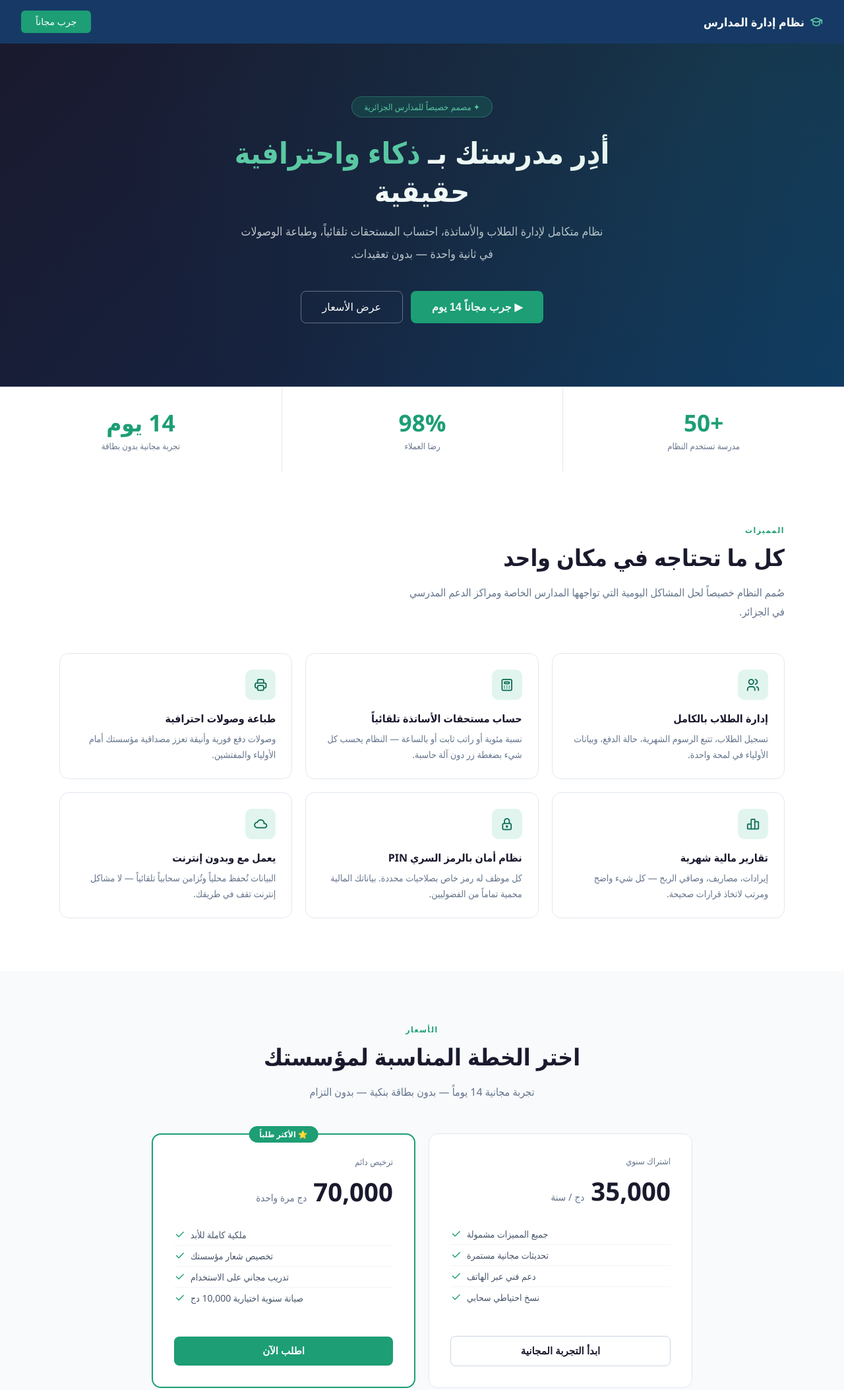
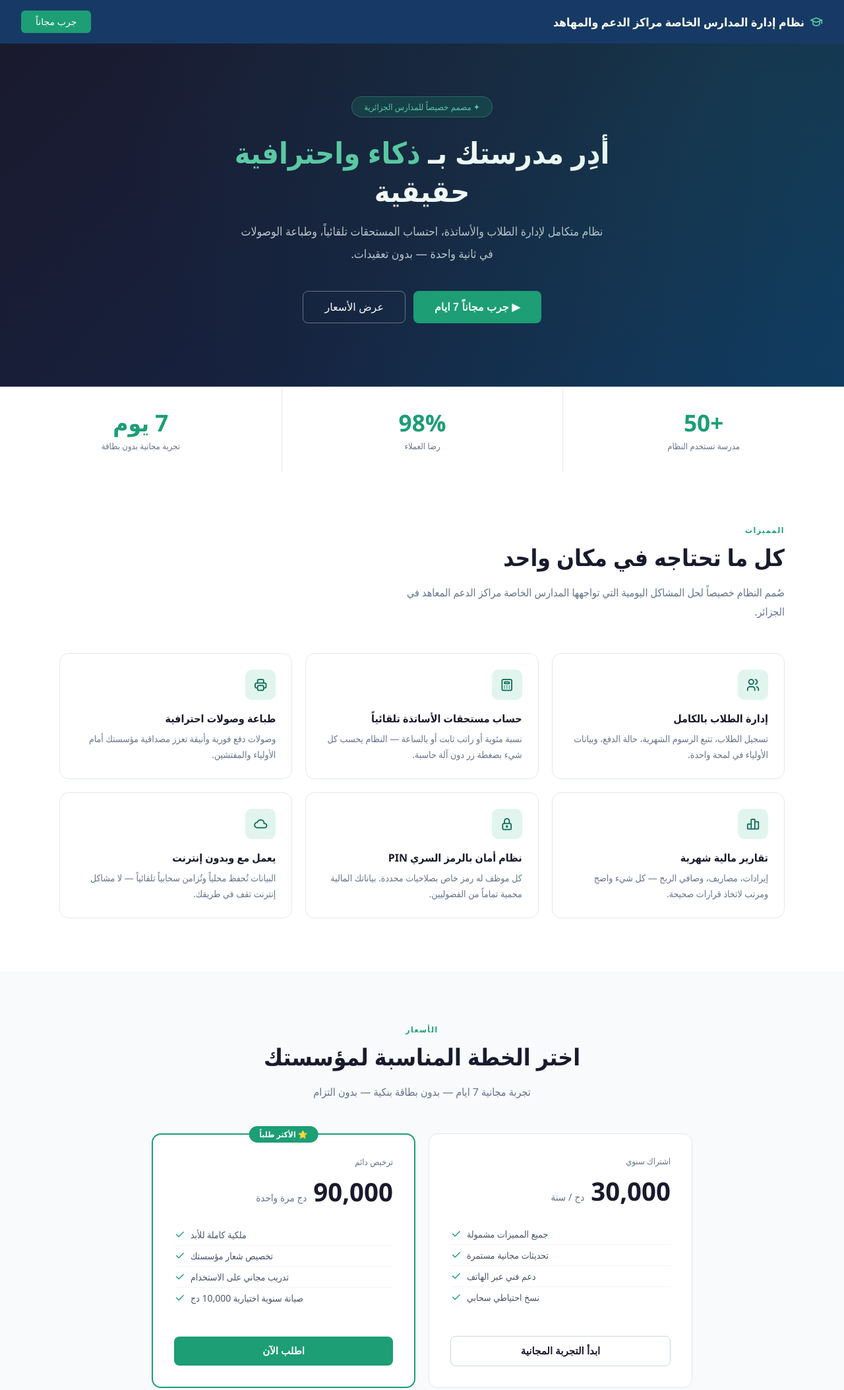
Before and after one commit to adeeem1/school-landing, a plain HTML site: page index.html in a window 1280 px wide. Shown: the top 2107 px of the page at 66% size. Drawn offline with Linux system fonts and the light colour scheme.

Commit message:
Update index.html

```diff
--- a/index.html
+++ b/index.html
@@ -3,7 +3,7 @@
 <head>
 <meta charset="UTF-8">
 <meta name="viewport" content="width=device-width, initial-scale=1.0">
-<title>نظام إدارة المدارس الخاصة | الجزائر</title>
+<title>نظام إدارة المدارس الخاصة مراكز الدعم والمهاهد | الجزائر</title>
 <link rel="stylesheet" href="https://cdn.jsdelivr.net/npm/@tabler/icons-webfont@latest/tabler-icons.min.css">
 <style>
 *{box-sizing:border-box;margin:0;padding:0}
@@ -120,7 +120,7 @@ footer{background:#1a1a2e;color:rgba(255,255,255,0.5);text-align:center;padding:
 
 <!-- NAV -->
 <nav class="nav">
-  <div class="nav-brand"><i class="ti ti-school"></i> نظام إدارة المدارس</div>
+  <div class="nav-brand"><i class="ti ti-school"></i> نظام إدارة المدارس الخاصة مراكز الدعم والمهاهد</div>
   <button class="nav-cta" onclick="document.getElementById('trial-form').scrollIntoView({behavior:'smooth'})">
     جرب مجاناً
   </button>
@@ -133,7 +133,7 @@ footer{background:#1a1a2e;color:rgba(255,255,255,0.5);text-align:center;padding:
   <p>نظام متكامل لإدارة الطلاب والأساتذة، احتساب المستحقات تلقائياً، وطباعة الوصولات في ثانية واحدة — بدون تعقيدات.</p>
   <div class="btn-group">
     <button class="btn-primary" onclick="document.getElementById('trial-form').scrollIntoView({behavior:'smooth'})">
-      ▶ جرب مجاناً 14 يوم
+      ▶ جرب مجاناً 7 ايام
     </button>
     <button class="btn-secondary" onclick="document.getElementById('pricing').scrollIntoView({behavior:'smooth'})">
       عرض الأسعار
@@ -145,7 +145,7 @@ footer{background:#1a1a2e;color:rgba(255,255,255,0.5);text-align:center;padding:
 <div class="stats-bar">
   <div class="stat-item"><span class="stat-num">+50</span><span class="stat-label">مدرسة تستخدم النظام</span></div>
   <div class="stat-item"><span class="stat-num">98%</span><span class="stat-label">رضا العملاء</span></div>
-  <div class="stat-item"><span class="stat-num">14 يوم</span><span class="stat-label">تجربة مجانية بدون بطاقة</span></div>
+  <div class="stat-item"><span class="stat-num">7 يوم</span><span class="stat-label">تجربة مجانية بدون بطاقة</span></div>
 </div>
 
 <!-- FEATURES -->
@@ -153,7 +153,7 @@ footer{background:#1a1a2e;color:rgba(255,255,255,0.5);text-align:center;padding:
   <div class="section-inner">
     <div class="section-label">المميزات</div>
     <h2>كل ما تحتاجه في مكان واحد</h2>
-    <p class="sub">صُمم النظام خصيصاً لحل المشاكل اليومية التي تواجهها المدارس الخاصة ومراكز الدعم المدرسي في الجزائر.</p>
+    <p class="sub">صُمم النظام خصيصاً لحل المشاكل اليومية التي تواجهها المدارس الخاصة مراكز الدعم المعاهد في الجزائر.</p>
     <div class="features-grid">
       <div class="feature-card">
         <div class="feature-icon"><i class="ti ti-users"></i></div>
@@ -195,12 +195,12 @@ footer{background:#1a1a2e;color:rgba(255,255,255,0.5);text-align:center;padding:
     <div style="text-align:center;margin-bottom:3rem">
       <div class="section-label" style="text-align:center">الأسعار</div>
       <h2>اختر الخطة المناسبة لمؤسستك</h2>
-      <p class="sub" style="margin:0 auto;text-align:center">تجربة مجانية 14 يوماً — بدون بطاقة بنكية — بدون التزام</p>
+      <p class="sub" style="margin:0 auto;text-align:center">تجربة مجانية  7 ايام — بدون بطاقة بنكية — بدون التزام</p>
     </div>
     <div class="pricing-grid">
       <div class="price-card">
         <p class="price-type">اشتراك سنوي</p>
-        <p class="price-amount">35,000 <span>دج / سنة</span></p>
+        <p class="price-amount">30,000 <span>دج / سنة</span></p>
         <ul class="price-features">
           <li><i class="ti ti-check"></i> جميع المميزات مشمولة</li>
           <li><i class="ti ti-check"></i> تحديثات مجانية مستمرة</li>
@@ -212,7 +212,7 @@ footer{background:#1a1a2e;color:rgba(255,255,255,0.5);text-align:center;padding:
       <div class="price-card featured">
         <div class="price-badge">⭐ الأكثر طلباً</div>
         <p class="price-type">ترخيص دائم</p>
-        <p class="price-amount">70,000 <span>دج مرة واحدة</span></p>
+        <p class="price-amount">90,000 <span>دج مرة واحدة</span></p>
         <ul class="price-features">
           <li><i class="ti ti-check"></i> ملكية كاملة للأبد</li>
           <li><i class="ti ti-check"></i> تخصيص شعار مؤسستك</li>
@@ -229,7 +229,7 @@ footer{background:#1a1a2e;color:rgba(255,255,255,0.5);text-align:center;padding:
 <section class="form-section" id="trial-form">
   <div class="form-card">
     <h2>ابدأ تجربتك المجانية</h2>
-    <p>أدخل بياناتك وسنتواصل معك خلال 24 ساعة لتفعيل حسابك مجاناً لمدة 14 يوماً.</p>
+    <p>أدخل بياناتك وسنتواصل معك خلال 24 ساعة لتفعيل حسابك مجاناً لمدة 7 ايام.</p>
     <form id="requestForm" onsubmit="submitForm(event)">
       <div class="form-row">
         <div class="form-group">
```
